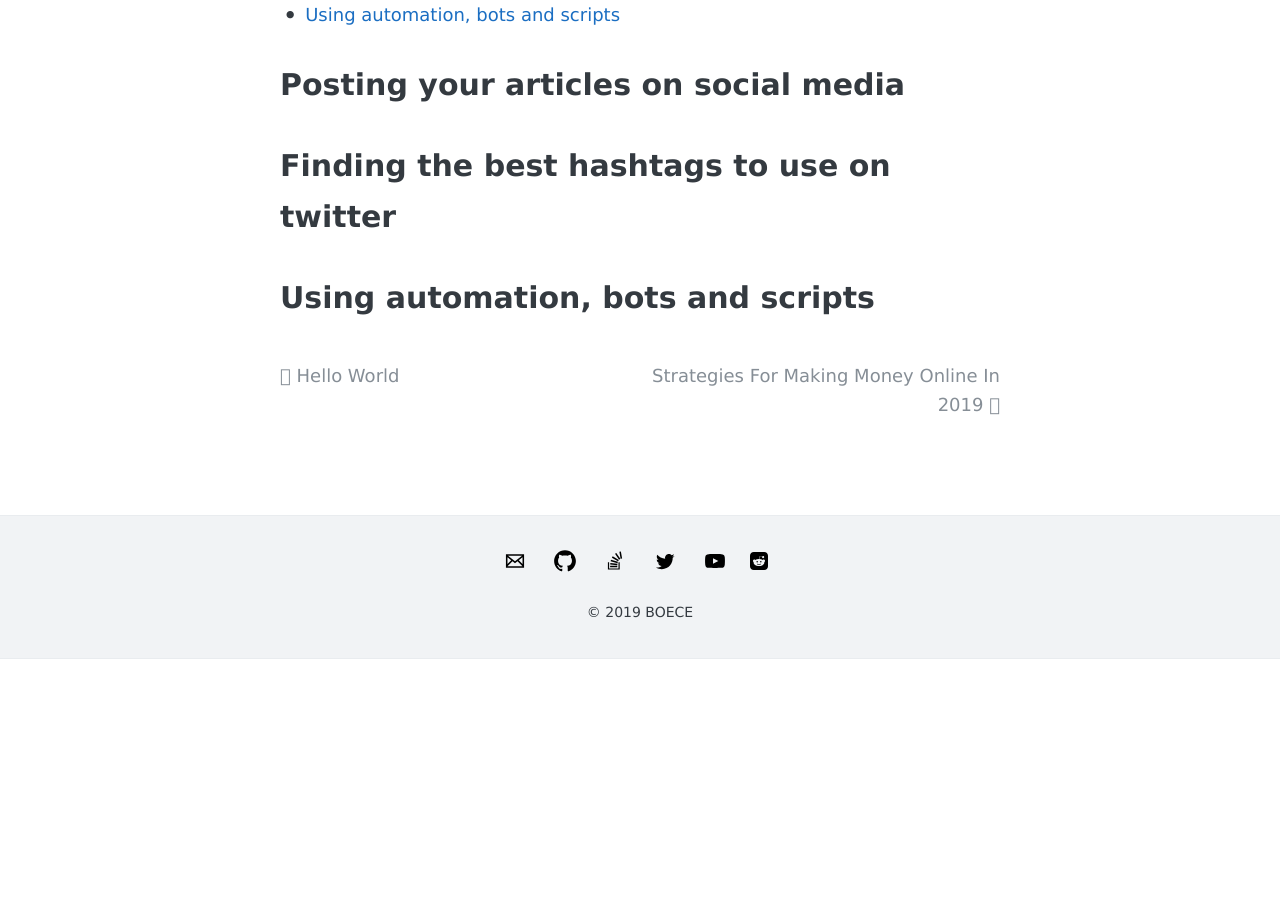
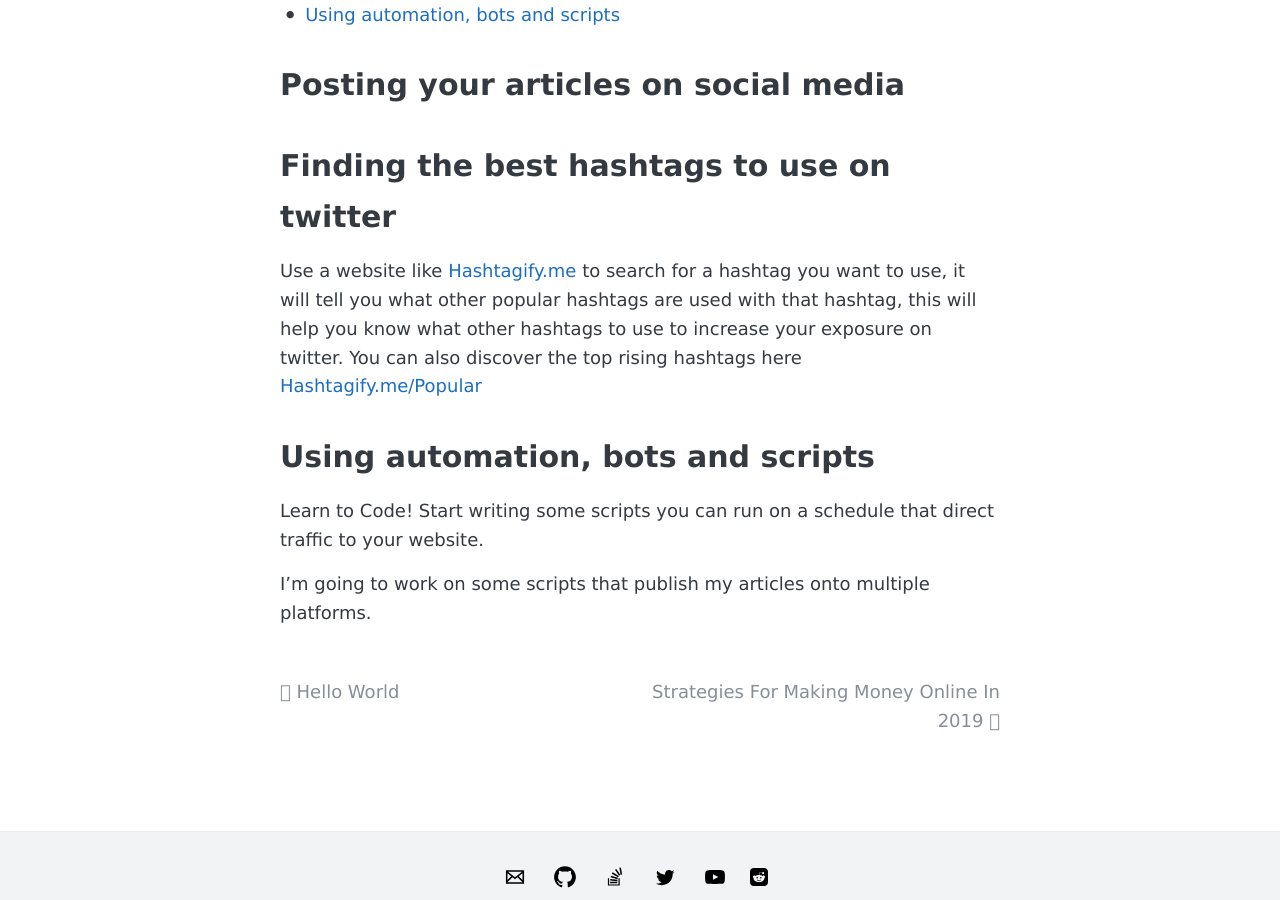
Before and after one commit to boece/boece.github.io, a Jekyll site: the page built from _posts/2019-2-2-strategies-for-increasing-website-traffic-in-2019.md, in a window 1280 px wide and 900 px high, scrolled down 669 px. Built offline with Jekyll 4.4.1, drawn with Linux system fonts in a browser that asks for light colours; comment, search, counter and statistics services are not loaded; before the commit the page ends 1328 px from its top, so only the background shows below that.

```diff
--- a/_posts/2019-2-2-strategies-for-increasing-website-traffic-in-2019.md
+++ b/_posts/2019-2-2-strategies-for-increasing-website-traffic-in-2019.md
@@ -27,4 +27,13 @@ With out further or do here's the list :
 
 # Finding the best hashtags to use on twitter
 
+Use a website like [Hashtagify.me](https://hashtagify.me/) to search for a hashtag you want to use, it will tell you what other popular hashtags are used with that hashtag, this will
+help you know what other hashtags to use to increase your exposure on twitter.
+You can also discover the top rising hashtags here [Hashtagify.me/Popular](https://hashtagify.me/popular/en)
+
+
 # Using automation, bots and scripts
+
+Learn to Code! Start writing some scripts you can run on a schedule that direct traffic to your website.
+
+I'm going to work on some scripts that publish my articles onto multiple platforms.
```
Also changed, not shown: _posts/2019-2-2-strategies-for-making-money-online-in-2019.md (+8 -0 lines), _posts/2019-2-3-strategies-for-longevity-and-health-2019.md (added, +57 -0 lines).
